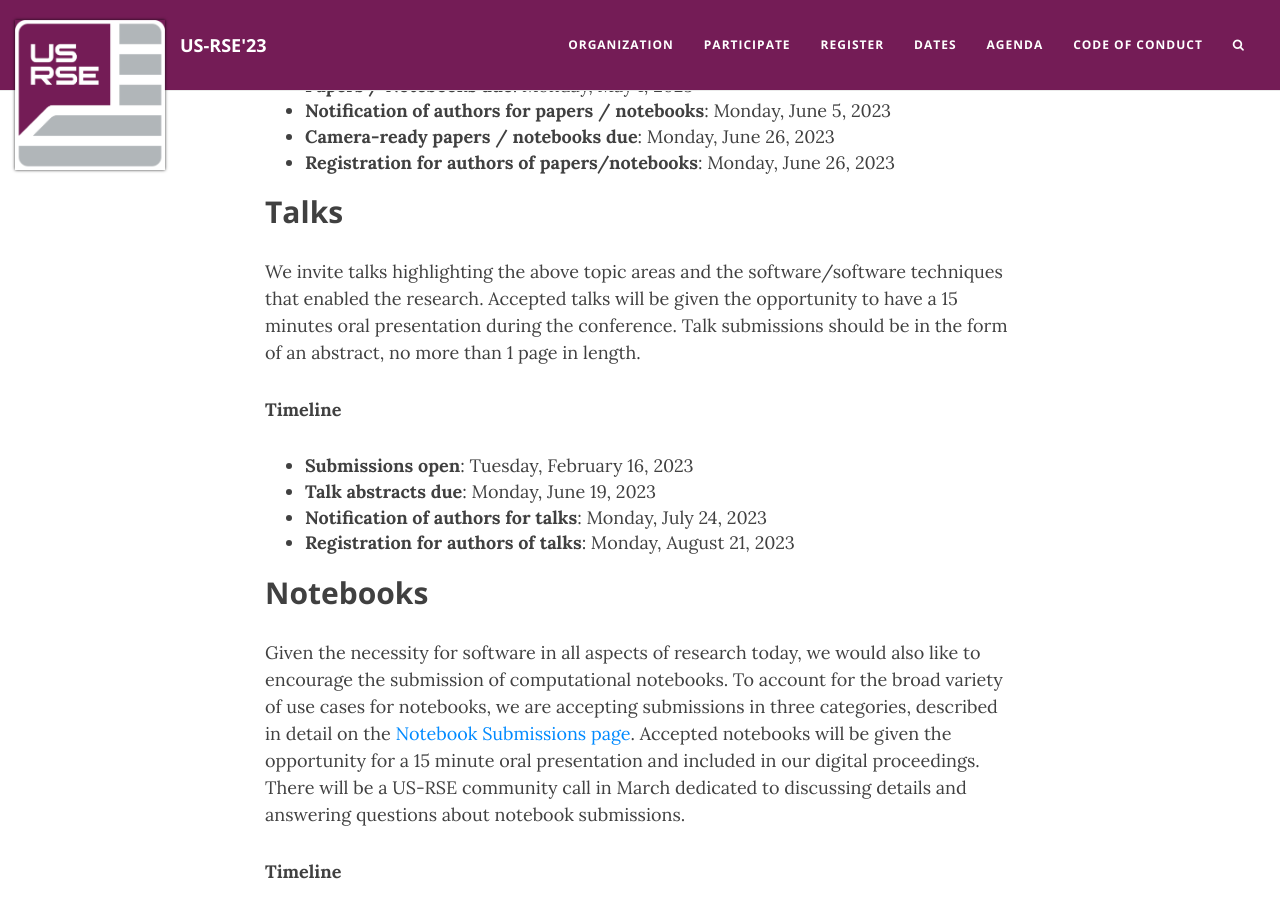
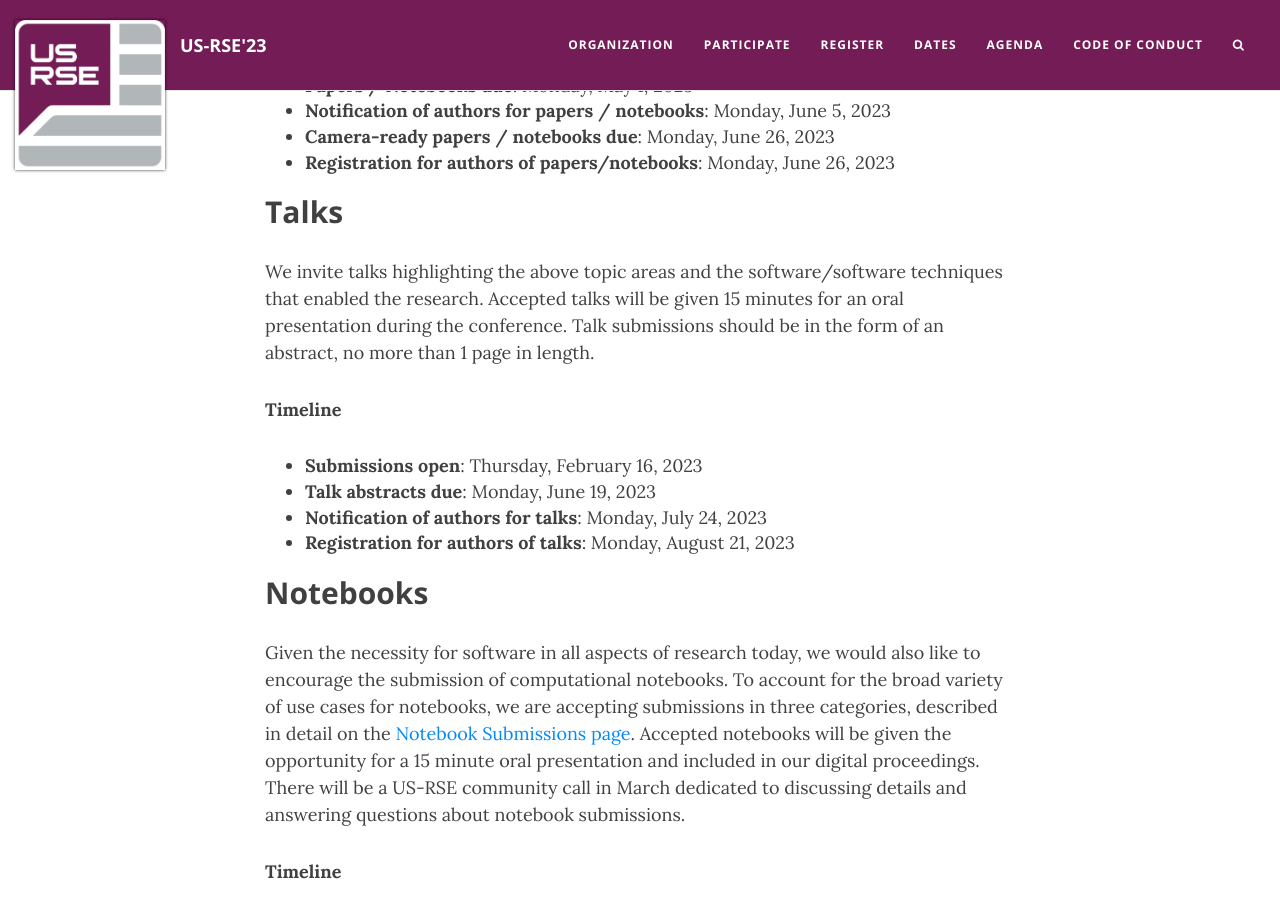
Before and after one commit to USRSE/usrse23, a Jekyll site: the page built from pages/participate.md, in a window 1280 px wide and 900 px high, scrolled down 1403 px. Built offline with Jekyll 4.4.1, drawn with Linux system fonts in a browser that asks for light colours; nearby versions of some CDN libraries.

Commit message:
Apply suggestions from code review from Miranda
Co-authored-by: Miranda Mundt (she/her) <55767766+mrmundt@users.noreply.github.com>

```diff
--- a/pages/participate.md
+++ b/pages/participate.md
@@ -59,11 +59,13 @@
 
 ## Talks
 
-We invite talks highlighting the above topic areas and the software/software techniques that enabled the research. Accepted talks will be given the opportunity to have a 15 minutes oral presentation during the conference. Talk submissions should be in the form of an abstract, no more than 1 page in length.
+We invite talks highlighting the above topic areas and the software/software techniques that enabled the research.
+Accepted talks will be given 15 minutes for an oral presentation during the conference.
+Talk submissions should be in the form of an abstract, no more than 1 page in length.
 
 **Timeline**
 
-- **Submissions open**: Tuesday, February 16, 2023
+- **Submissions open**: Thursday, February 16, 2023
 - **Talk abstracts due**: Monday, June 19, 2023
 - **Notification of authors for talks**: Monday, July 24, 2023
 - **Registration for authors of talks**: Monday, August 21, 2023
```
